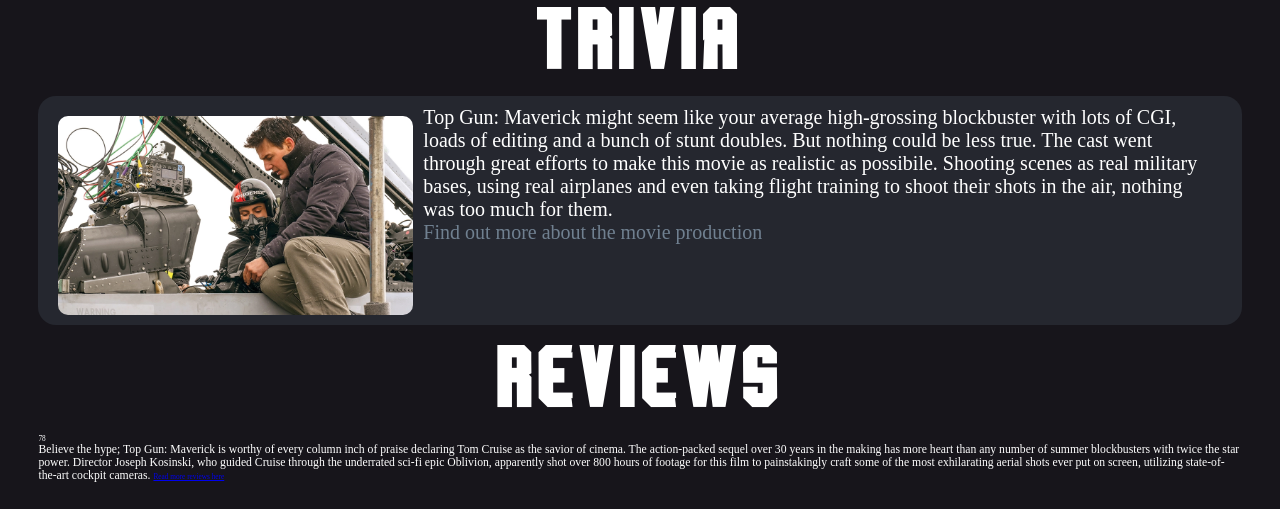
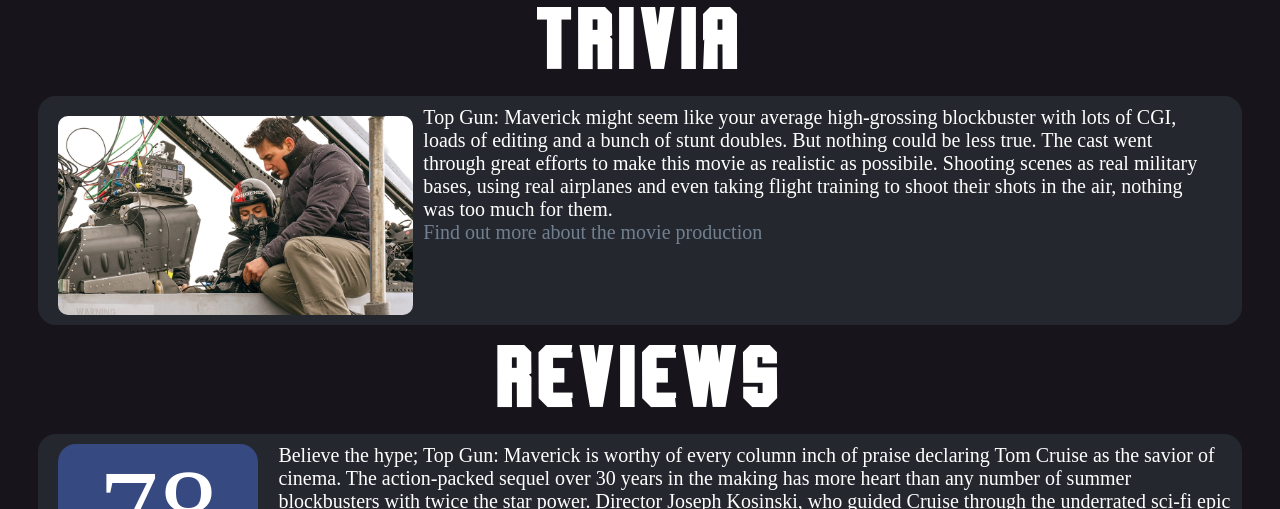
Before and after one commit to geert-h/Webtech-Opdracht-1, a plain HTML site: page index.html in a window 1280 px wide. Shown: the part 1866-2375 px from the top of the page. Drawn offline with Linux system fonts and the light colour scheme.

Commit message:
fixed merge conflict

```diff
--- a/css-files/style.css
+++ b/css-files/style.css
@@ -408,6 +408,49 @@ body.active {
 	transition: 0.3s;
 	color: black;
 }
+
+.reviews-section {
+	background-color: #25272f;
+	border-radius: 1.8rem;
+	padding: 1rem;
+	padding-left: 2rem;
+	display: flex;
+	flex-direction: row;
+}
+
+.reviews-section__score {
+	border-radius: 1.8rem;
+	background-color: rgb(54, 73, 129);
+	width:min-content;
+	height: min-content;
+	display: flex;
+}
+
+.reviews-section__score--text {
+	height: 20rem;
+	width: 20rem;
+	font-size: 12rem;
+	display: flex;
+	justify-content: center;
+}
+
+.reviews-section__body {
+	font-size: 2rem;
+	padding-left: 2rem;
+}
+
+.reviews-section__body--ref {
+	transition: 0.3s;
+	color: slategray;
+	font-size: inherit;
+	text-decoration: none;
+}
+
+.reviews-section__body--ref:hover {
+	transition: 0.3s;
+	color: black;
+}
+
 
 
 
```
